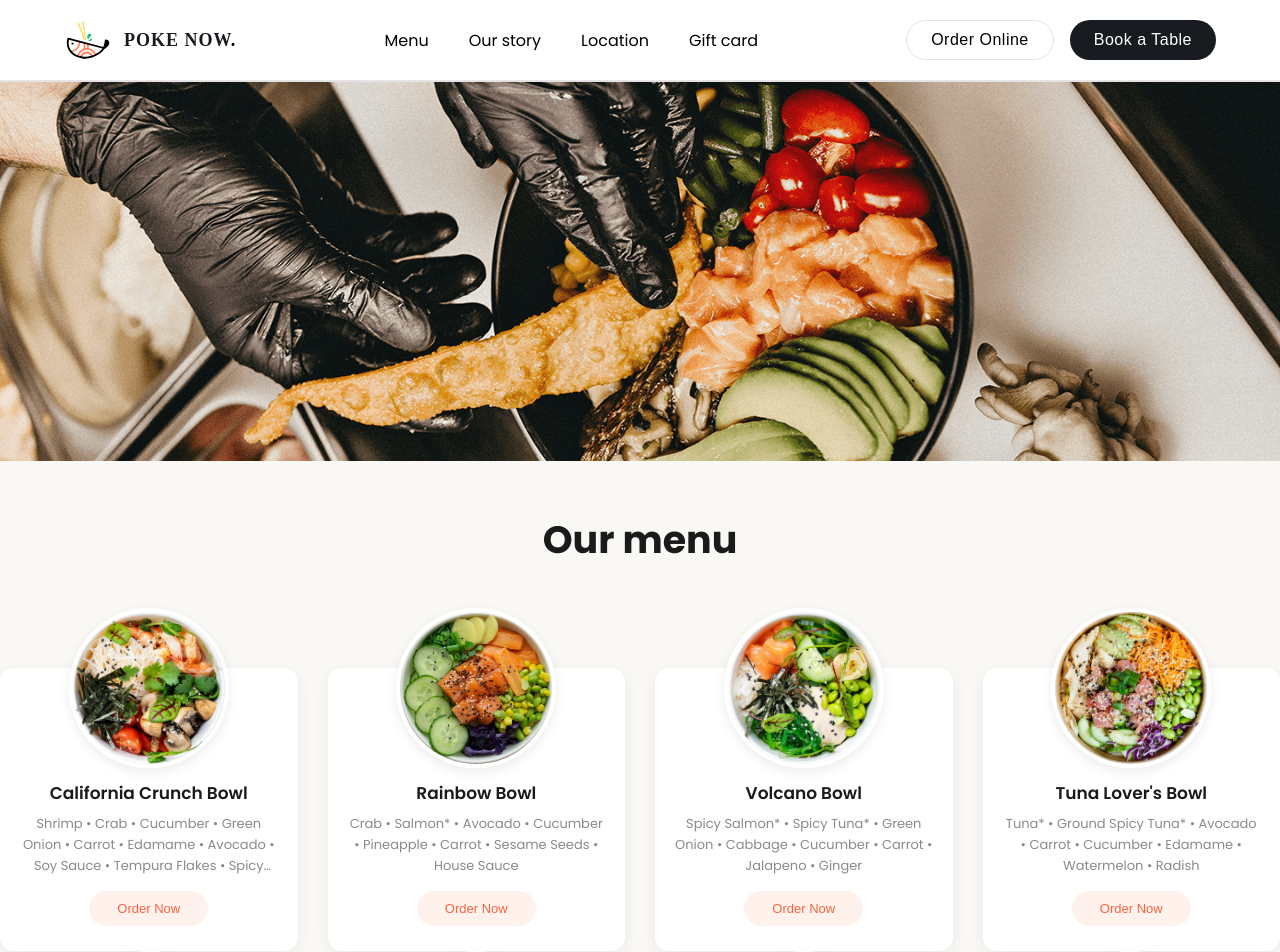
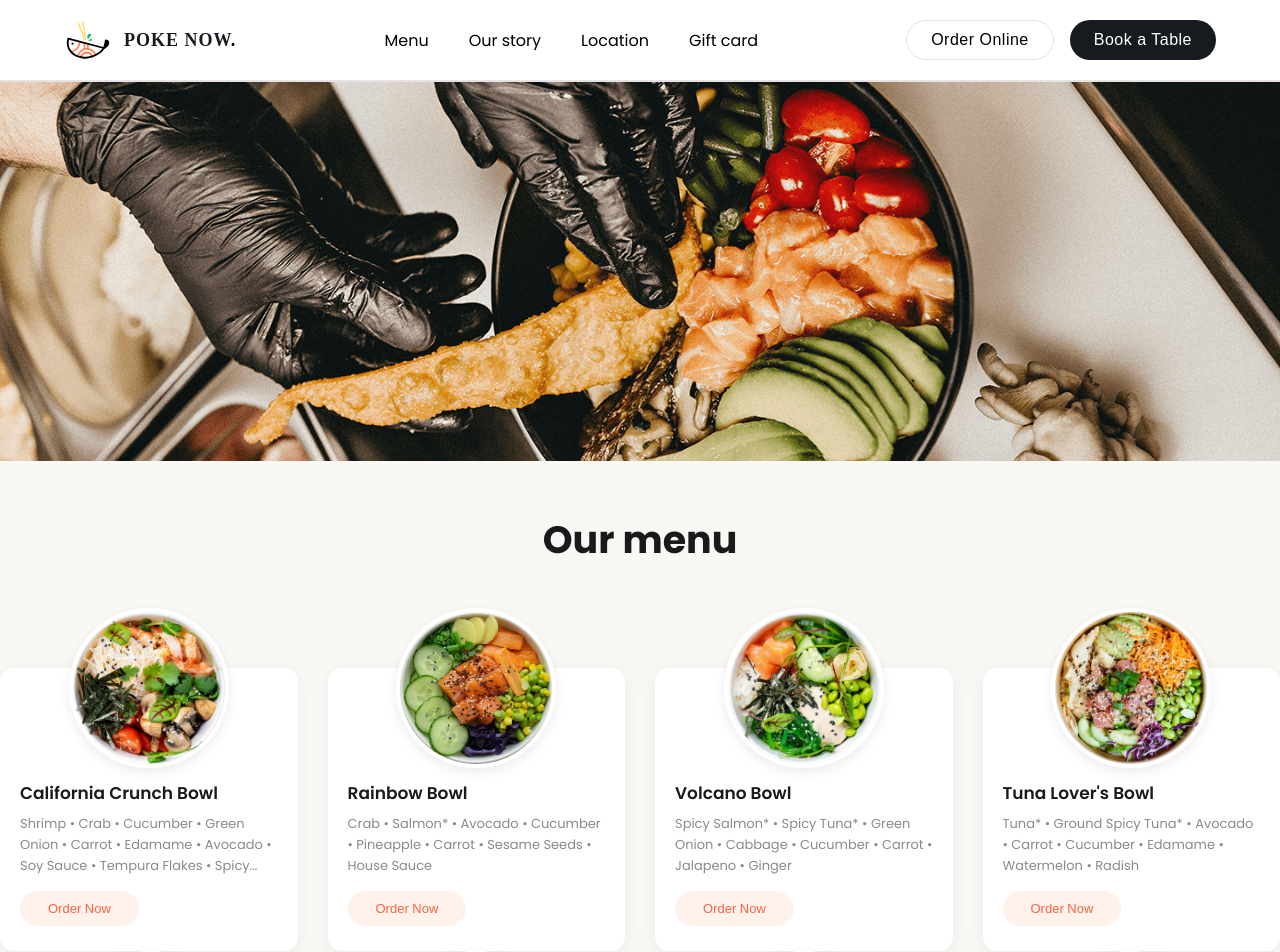
Before and after one commit to lalit-sahu-iphtech/Restaurant-App, a React (Vite) app: page /menu in a window 1280 px wide. Shown: the top 952 px of the page. Built offline with nearby package versions, Linux system fonts and the light colour scheme.

Commit message:
update menu card

```diff
--- a/src/pages/menuPage/MenuPage.css
+++ b/src/pages/menuPage/MenuPage.css
@@ -48,16 +48,14 @@
 .menu-item {
     background: #ffffff;
     border-radius: 14px;
-    box-shadow: 0 4px 16px rgba(0,0,0,0.06);
+    box-shadow: 0 4px 16px rgba(0, 0, 0, 0.06);
     padding: 0 20px 25px;
-    text-align: left;
     display: flex;
     flex-direction: column;
-    align-items: center;
+    align-items: flex-start;
     width: 100%;
     max-width: 300px;
     transition: transform 0.3s ease;
-    margin: 0 auto;
 }
 
 .menu-item:hover {
@@ -73,6 +71,7 @@
     border: 4px solid #ffffff;
     box-shadow: 0 4px 12px rgba(0, 0, 0, 0.08);
     flex-shrink: 0;
+    align-self: center;
 }
 
 .menu-item h3 {
@@ -80,16 +79,18 @@
     font-weight: 600;
     color: #1a1a1a;
     margin: 12px 0 8px;
-    text-align: center;
+    text-align: left;
+    width: 100%;
 }
 
 .menu-item p {
     font-size: 13px;
     color: #8a8a8a;
     line-height: 1.6;
-    text-align: center;
+    text-align: left;
     flex-grow: 1;
     margin-bottom: 15px;
+    width: 100%;
     display: -webkit-box;
     -webkit-line-clamp: 3;
     -webkit-box-orient: vertical;
@@ -106,7 +107,7 @@
     font-weight: 500;
     cursor: pointer;
     transition: all 0.3s ease;
-    align-self: center;
+    align-self: flex-start;
 }
 
 .menu-item button:hover {
```
